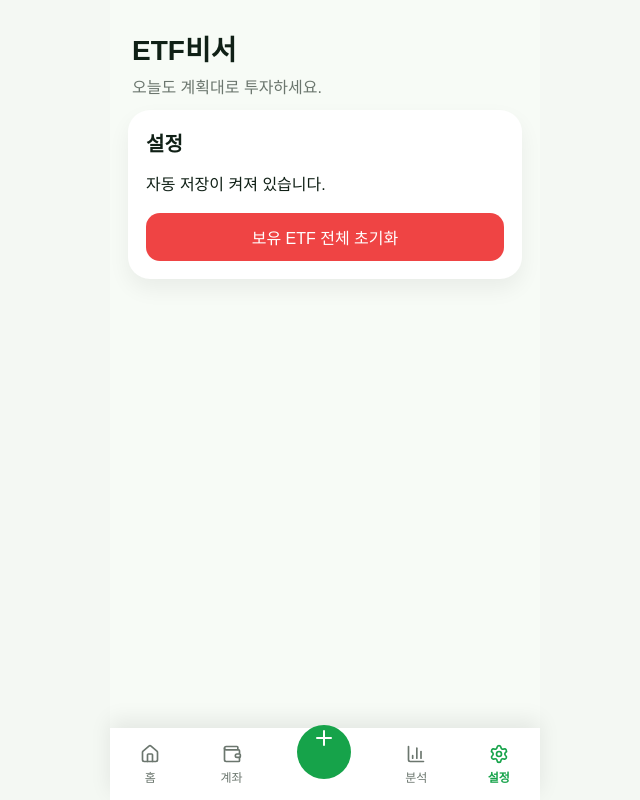
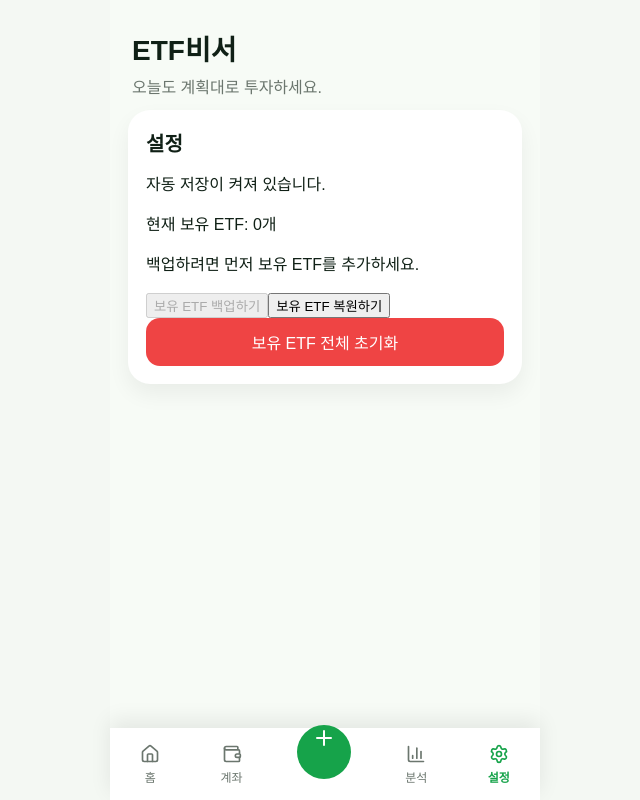
Before and after one commit to lovesong7080-oss/ETF-Biseo-V1, a React (Vite) app: page / in a window 1280 px wide. Both pictures are taken after a click on the button "설정". Shown: the whole page, without its empty margins (315-955 px from the left). Built offline with nearby package versions, Linux system fonts and the light colour scheme.

Commit message:
Add holdings backup and restore

```diff
--- a/src/components/SettingsCard.jsx
+++ b/src/components/SettingsCard.jsx
@@ -1,7 +1,105 @@
-export default function SettingsCard({ setHoldings }) {
+import { useRef } from "react";
+
+export default function SettingsCard({ holdings, setHoldings }) {
+  const fileInputRef = useRef(null);
+  const holdingCount = holdings.length;
+  const hasHoldings = holdingCount > 0;
+
+  const handleBackupHoldings = () => {
+    if (!hasHoldings) {
+      alert("백업할 보유 ETF가 없습니다.");
+      return;
+    }
+
+    const backupData = {
+      app: "ETF-Biseo-V1",
+      type: "holdings-backup",
+      version: 1,
+      createdAt: new Date().toISOString(),
+      holdingsCount: holdingCount,
+      holdings,
+    };
+
+    const json = JSON.stringify(backupData, null, 2);
+    const blob = new Blob([json], { type: "application/json" });
+    const url = URL.createObjectURL(blob);
+
+    const today = new Date().toISOString().slice(0, 10);
+    const link = document.createElement("a");
+
+    link.href = url;
+    link.download = `etf-biseo-holdings-backup-${today}.json`;
+
+    document.body.appendChild(link);
+    link.click();
+    document.body.removeChild(link);
+
+    URL.revokeObjectURL(url);
+
+    alert(`보유 ETF ${holdingCount}개 백업 파일을 저장했습니다.`);
+  };
+
+  const handleRestoreHoldings = (event) => {
+    const file = event.target.files?.[0];
+
+    if (!file) return;
+
+    const reader = new FileReader();
+
+    reader.onload = () => {
+      try {
+        const backupData = JSON.parse(reader.result);
+
+        if (backupData.app && backupData.app !== "ETF-Biseo-V1") {
+          alert("ETF-Biseo-V1 백업 파일이 아닙니다.");
+          return;
+        }
+
+        if (backupData.type && backupData.type !== "holdings-backup") {
+          alert("보유 ETF 백업 파일이 아닙니다.");
+          return;
+        }
+
+        const restoredHoldings = Array.isArray(backupData)
+          ? backupData
+          : backupData.holdings;
+
+        if (!Array.isArray(restoredHoldings)) {
+          alert("복원할 수 없는 파일입니다. 보유 ETF 백업 파일인지 확인하세요.");
+          return;
+        }
+
+        const ok = confirm(
+          `보유 ETF ${restoredHoldings.length}개를 복원할까요?\n현재 보유 ETF ${holdingCount}개는 덮어씌워집니다.`
+        );
+
+        if (!ok) return;
+
+        setHoldings(restoredHoldings);
+        alert("보유 ETF 복원이 완료되었습니다.");
+      } catch {
+        alert("파일을 읽는 중 오류가 발생했습니다. JSON 백업 파일인지 확인하세요.");
+      } finally {
+        event.target.value = "";
+      }
+    };
+
+    reader.onerror = () => {
+      alert("파일을 읽을 수 없습니다.");
+      event.target.value = "";
+    };
+
+    reader.readAsText(file);
+  };
+
   const handleResetHoldings = () => {
+    if (!hasHoldings) {
+      alert("초기화할 보유 ETF가 없습니다.");
+      return;
+    }
+
     const ok = confirm(
-      "보유 ETF 목록을 모두 초기화할까요?\n이 작업은 되돌릴 수 없습니다."
+      `현재 보유 ETF ${holdingCount}개를 모두 초기화할까요?\n이 작업은 되돌릴 수 없습니다.`
     );
 
     if (!ok) return;
@@ -13,10 +111,35 @@ export default function SettingsCard({ setHoldings }) {
     <div className="card">
       <h2>설정</h2>
       <p>자동 저장이 켜져 있습니다.</p>
+      <p>현재 보유 ETF: {holdingCount}개</p>
+
+      {!hasHoldings && (
+        <p>백업하려면 먼저 보유 ETF를 추가하세요.</p>
+      )}
+
+      <button
+        onClick={handleBackupHoldings}
+        disabled={!hasHoldings}
+      >
+        보유 ETF 백업하기
+      </button>
+
+      <button onClick={() => fileInputRef.current?.click()}>
+        보유 ETF 복원하기
+      </button>
+
+      <input
+        ref={fileInputRef}
+        type="file"
+        accept=".json,application/json"
+        onChange={handleRestoreHoldings}
+        style={{ display: "none" }}
+      />
 
       <button
         className="danger"
         onClick={handleResetHoldings}
+        disabled={!hasHoldings}
       >
         보유 ETF 전체 초기화
       </button>
--- a/src/main.jsx
+++ b/src/main.jsx
@@ -474,7 +474,7 @@ if (needAmount.채권 > 0 || investStyle === "safe") {
 
         {tab === 'settings' && (
           <section>
-            <SettingsCard setHoldings={setHoldings} />
+            <SettingsCard holdings={holdings} setHoldings={setHoldings} />
 
           </section>
         )}
```
